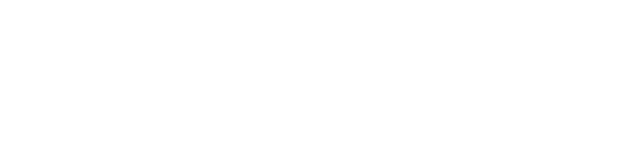
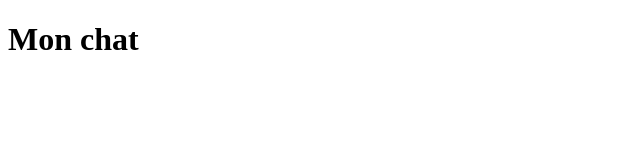
Before and after one commit to deborahnys/githubChallenge1, a plain HTML site: page index.html in a window 1280 px wide. Shown: the whole page, without its empty margins (0-640 px from the left). Drawn offline with Linux system fonts and the light colour scheme.

Commit message:
Ajout titre h1

```diff
--- a/index.html
+++ b/index.html
@@ -10,6 +10,9 @@
 
 
       <body>
+
+        <h1>Mon chat</h1>
+
       </body>
 
       </html>
```
